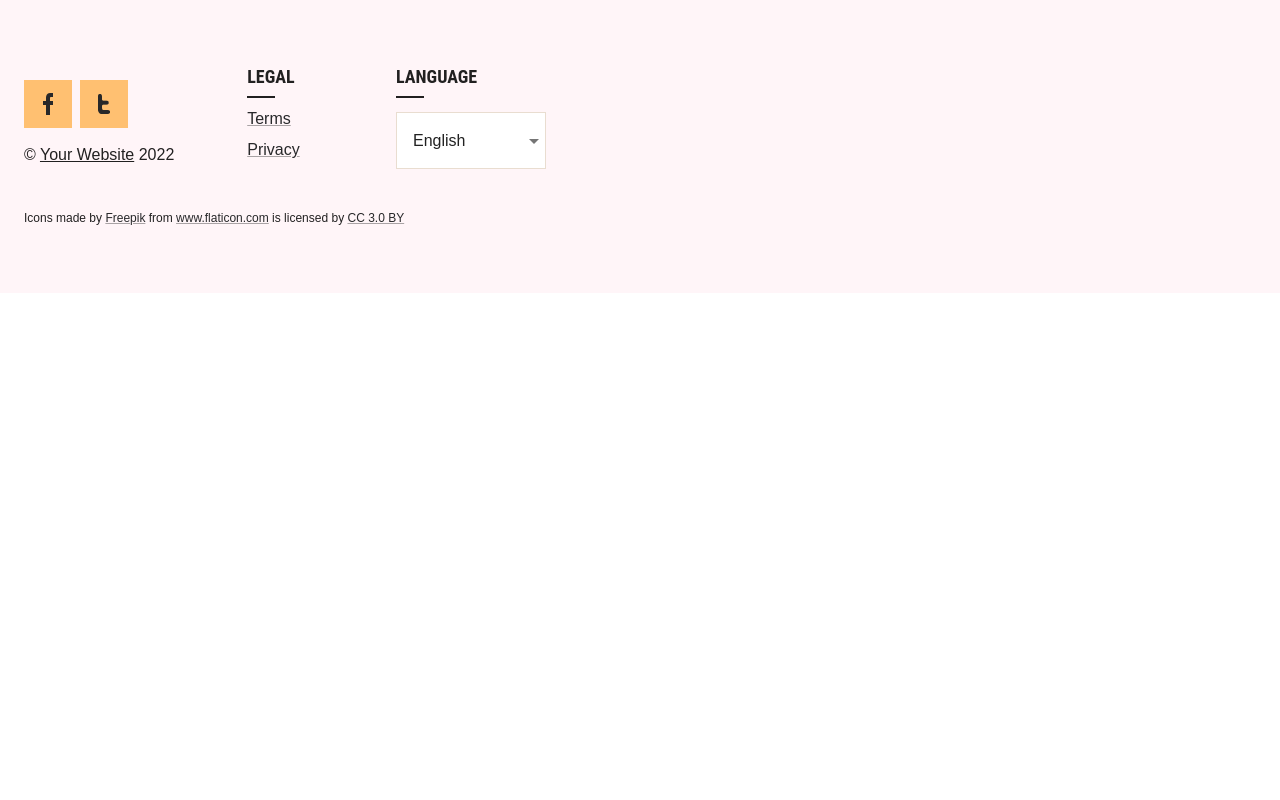
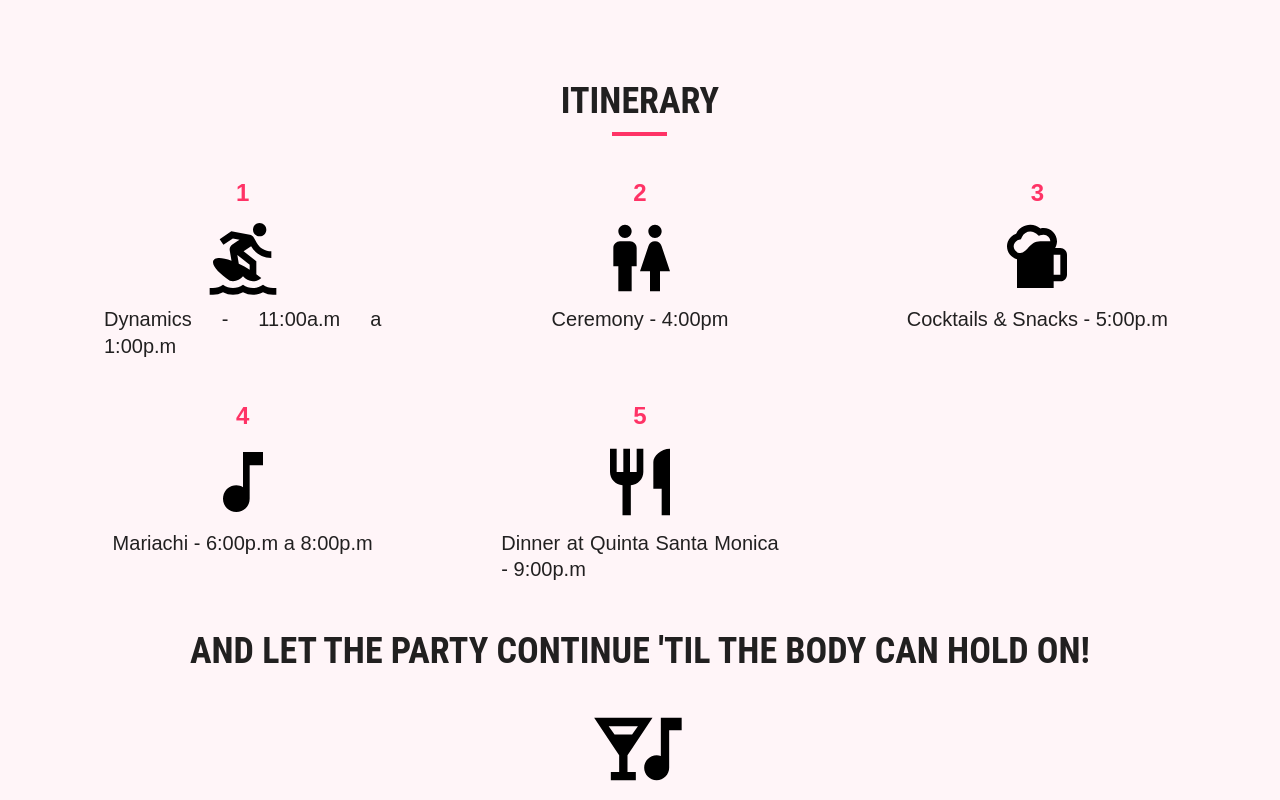
Before and after one commit to Gerardo-Hu89/weeding, a React (Create React App) app: page / in a window 1280 px wide. Shown: the part 2300-3100 px from the top of the page. Before the commit the page ends 2593 px from the top, so only its background shows below. Built offline with nearby package versions, Linux system fonts and the light colour scheme.

Commit message:
general information still works

```diff
--- a/src/onePirate/index.tsx
+++ b/src/onePirate/index.tsx
@@ -10,7 +10,7 @@ import { ProductCategories } from './modules/views/productCategories';
 import { ProductSmokingHero } from './modules/views/productSmokingHero';
 
 import { GeneralInformation } from './generalInformation';
-// import { Itinerary } from './itinerary/itinerary';
+import { Itinerary } from './itinerary/itinerary';
 // import { Outfit } from './outfit';
 // import { Kids } from './kids/kids';
 
@@ -25,8 +25,8 @@ const Index = (): JSX.Element => {
       <ProductCTA />
       <ProductSmokingHero /> */}
       <GeneralInformation />
-      {/* <Itinerary />
-      <Outfit />
+      <Itinerary />
+      {/* <Outfit />
       <Kids /> */}
       <AppFooter />
     </>
--- /dev/null
+++ b/src/onePirate/itinerary/itinerary.tsx
@@ -0,0 +1,103 @@
+import Box from '@mui/material/Box';
+import { SxProps } from '@mui/system';
+import Grid from '@mui/material/Grid';
+import WcIcon from '@mui/icons-material/Wc';
+import { Theme } from '@mui/material/styles';
+import { useTranslation } from 'react-i18next';
+import Container from '@mui/material/Container';
+import IconButton from '@mui/material/IconButton';
+import SurfingIcon from '@mui/icons-material/Surfing';
+import Typography from '../modules/components/typography';
+import SportsBarIcon from '@mui/icons-material/SportsBar';
+import MusicNoteIcon from '@mui/icons-material/MusicNote';
+import NightlifeIcon from '@mui/icons-material/Nightlife';
+import RestaurantIcon from '@mui/icons-material/Restaurant';
+
+const item: SxProps<Theme> = {
+  display: 'flex',
+  flexDirection: 'column',
+  alignItems: 'center',
+  px: 5,
+};
+
+const number = {
+  fontSize: 24,
+  fontFamily: 'default',
+  color: 'secondary.main',
+  fontWeight: 'medium',
+};
+
+const ItineraryBox = ({title, bodyText, icon}:any): JSX.Element => (
+  <Grid item xs={12} md={4}>
+    <Box sx={item}>
+      <Box sx={number}>{title}</Box>
+      <IconButton>
+        {icon}
+      </IconButton>
+      <Typography variant="h5" align="center">
+        {bodyText}
+      </Typography>
+    </Box>
+  </Grid>
+);
+
+export const Itinerary = (): JSX.Element => {
+  const { t } = useTranslation();
+
+  return (
+    <Box
+      id="itinerary"
+      component="section"
+      sx={{ display: 'flex', bgcolor: 'secondary.light', overflow: 'hidden' }}
+    >
+      <Container
+        sx={{
+          mt: 10,
+          mb: 15,
+          position: 'relative',
+          display: 'flex',
+          flexDirection: 'column',
+          alignItems: 'center',
+        }}
+      >
+        <Typography variant="h4" marked="center" component="h2" sx={{ mb: 5 }}>
+          {t('itinerary')}
+        </Typography>
+        <div>
+          <Grid container spacing={5}>
+            <ItineraryBox
+              title={"1"}
+              bodyText={t('dynamics')}
+              icon={<SurfingIcon sx={{ fontSize: "80px", color: '#000000' }} />}
+            />
+            <ItineraryBox
+              title={"2"}
+              bodyText={t('ceremony')}
+              icon={<WcIcon sx={{ fontSize: "80px", color: '#000000' }} />}
+            />
+            <ItineraryBox
+              title={"3"}
+              bodyText={t('cocktailsAndSnacks')}
+              icon={<SportsBarIcon sx={{ fontSize: "80px", color: '#000000' }} />}
+            />
+            <ItineraryBox
+              title={"4"}
+              bodyText={t('mariachi')}
+              icon={<MusicNoteIcon sx={{ fontSize: "80px", color: '#000000' }} />}
+            />
+            <ItineraryBox
+              title={"5"}
+              bodyText={t('dinner')}
+              icon={<RestaurantIcon sx={{ fontSize: "80px", color: '#000000' }} />}
+            />
+          </Grid>
+        </div>
+        <br /><br />
+        <Typography variant="h4" component="h2" sx={{ mb: 3 }}>
+          {t('continueTheParty')}
+        </Typography>
+        <NightlifeIcon sx={{ fontSize: "100px", color: '#000000' }}/>
+      </Container>
+    </Box>
+  );
+}
```
